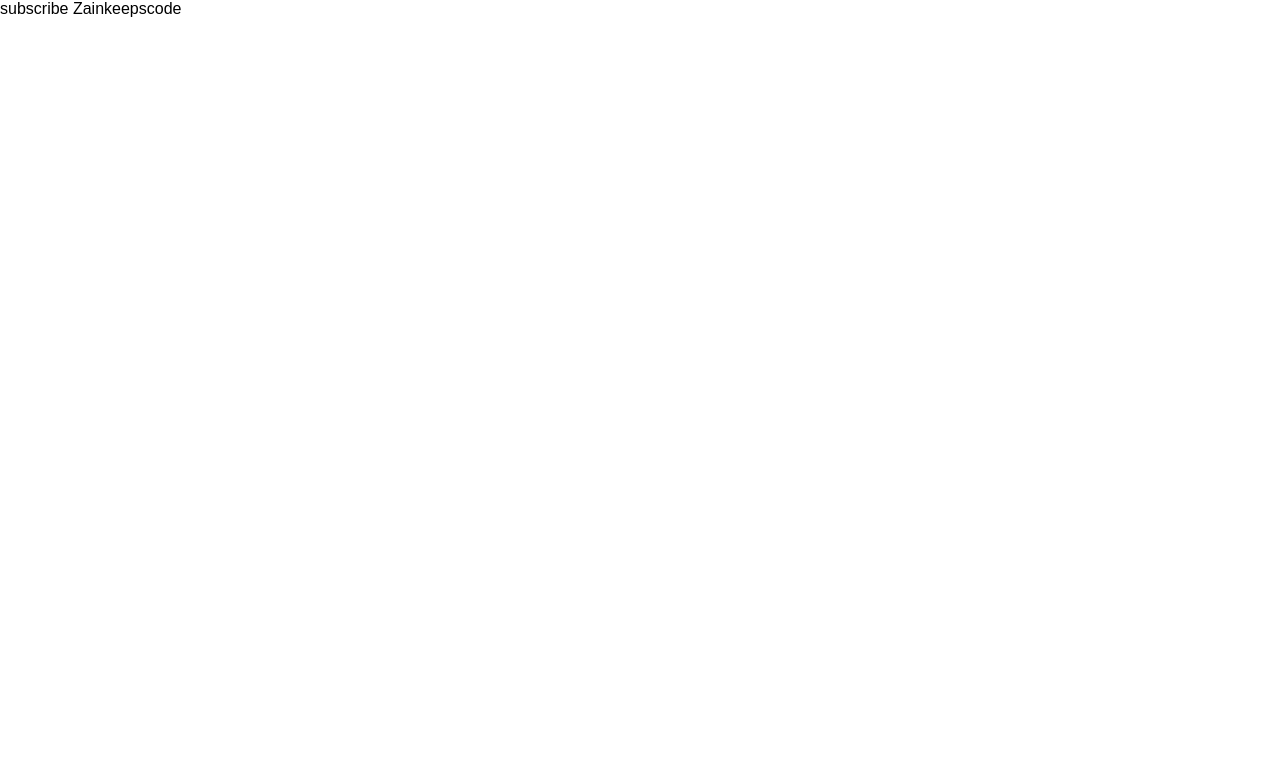
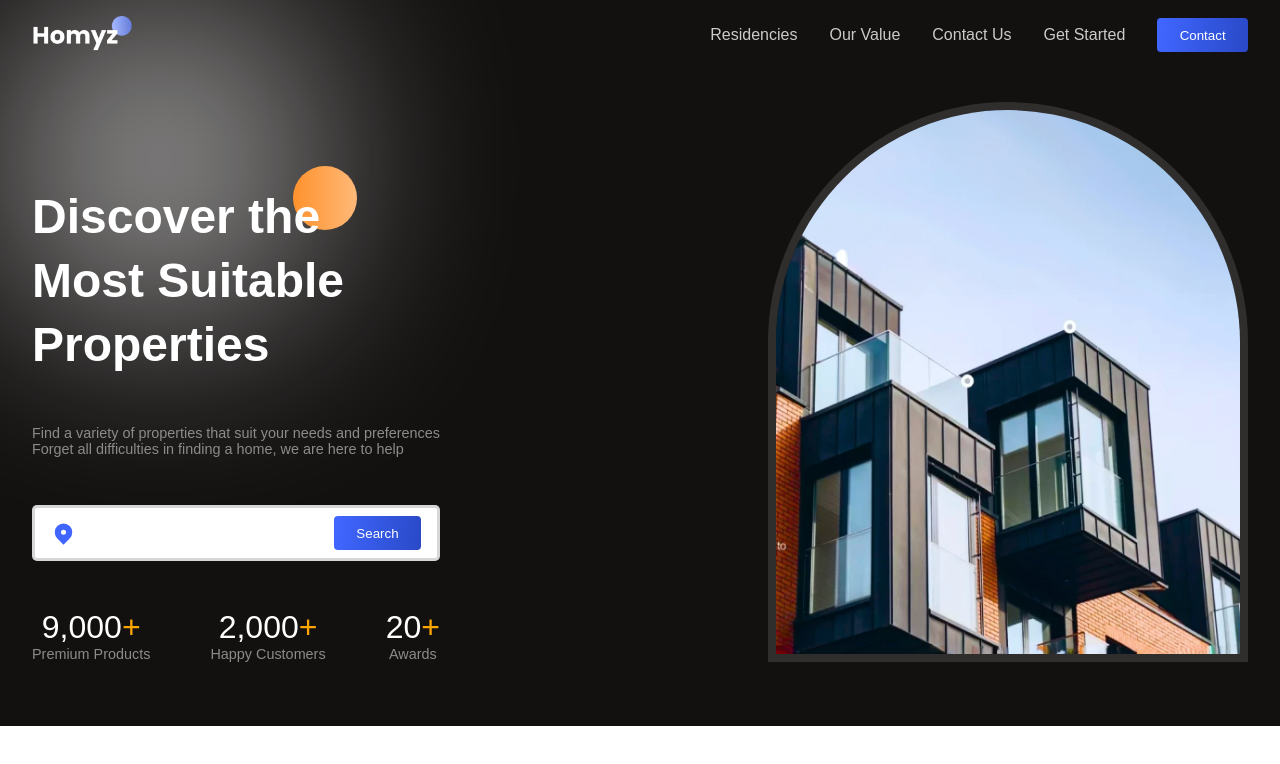
Before and after one commit to laslomcd/react-real-estate, a React (Vite) app: page / in a window 1280 px wide. Shown: the top 764 px of the page. Built offline with nearby package versions, Linux system fonts and the light colour scheme.

Commit message:
working on header

```diff
--- /dev/null
+++ b/src/App.css
@@ -0,0 +1,18 @@
+.App {
+    position: relative;
+    overflow-x: clip;
+}
+
+.App>:nth-child(1) {
+    background-color: var(--black);
+    position: relative;
+}
+
+.white-gradient {
+    position: absolute;
+    height: 20rem;
+    width: 20rem;
+    background: rgba(255,255,255,0.522);
+    filter: blur(100px);
+    border-radius: 100px;
+}
--- a/src/App.jsx
+++ b/src/App.jsx
@@ -1,7 +1,17 @@
+import Header from "./components/Header/Header";
+import Hero from "./components/Hero/Hero";
+import './App.css'
 
 function App() {
   return (
-    <span>subscribe Zainkeepscode</span>
+    <div className="App">
+      <div>
+        <div className="white-gradient" />
+        <Header />
+        <Hero />
+      </div>
+
+    </div>
   );
 }
 
--- /dev/null
+++ b/src/components/Header/Header.css
@@ -0,0 +1,18 @@
+.h-wrapper {
+    color: white;
+}
+
+.h-container {
+    justify-content: space-between;
+    padding-top: 1rem;
+    padding-bottom: 1rem;
+    color: var(--secondary);
+}
+
+.h-menu {
+    gap: 2rem;
+}
+
+.h-menu>*:hover {
+    cursor: pointer;
+}
--- /dev/null
+++ b/src/components/Header/Header.jsx
@@ -0,0 +1,23 @@
+import './Header.css'
+
+const Header = () => {
+  return (
+      <section className='h-wrapper'>
+          <div className='flexCenter paddings innerWidth h-container'>
+              <img src="./logo.png" alt="" width={100} />
+              <div className="flexCenter h-menu">
+                  <a href="">Residencies</a>
+                  <a href="">Our Value</a>
+                  <a href="">Contact Us</a>
+                  <a href="">Get Started</a>
+                  <button className='button'>
+                      <a href="">Contact</a>
+                  </button>
+
+              </div>
+          </div>
+    </section>
+  )
+}
+
+export default Header
--- /dev/null
+++ b/src/components/Hero/Hero.css
@@ -0,0 +1,76 @@
+.hero-wrapper {
+    color: white;
+    position: relative;
+    padding-bottom: 2rem;
+}
+
+.hero-container {
+    justify-content: space-between;
+    align-items: flex-end;
+}
+
+.hero-left {
+    gap: 3rem;
+}
+
+.hero-title {
+    position: relative;
+    z-index: 1;
+}
+
+.hero-title > h1 {
+    font-weight: 600;
+    font-size: 3rem;
+    line-height: 4rem;
+}
+
+.orange-circle {
+    height: 4rem;
+    width: 4rem;
+    background: var(--orange-gradient);
+    border-radius: 99%;
+    position: absolute;
+    right: -4%;
+    top: -10%;
+    z-index: -1;
+}
+
+.search-bar {
+    background-color: white;
+    border-radius: 5px;
+    border: 3px solid rgba(120,120,120,0.3);
+    padding: 0.5rem 1rem;
+    justify-content: space-between;
+    width: 100%;
+}
+
+.search-bar>input {
+    border: none;
+    outline: none;
+}
+
+.stats {
+    width: 100%;
+    justify-content: space-between;
+}
+
+.stat>:nth-child(1) {
+    font-size: 2rem;
+}
+
+.stat>:nth-child(1)>:last-child {
+    color: orange;
+}
+
+.image-container {
+    width: 30rem;
+    height: 35rem;
+    overflow: hidden;
+    border-radius: 15rem 15rem 0 0;
+    border: 8px solid rgba(255, 255, 255, 0.12)
+}
+
+.image-container > img {
+    width: 100%;
+    width: 100%;
+}
--- /dev/null
+++ b/src/components/Hero/Hero.jsx
@@ -0,0 +1,58 @@
+import React from 'react'
+import './Hero.css'
+import { HiLocationMarker } from 'react-icons/hi'
+import CountUp from 'react-countup'
+
+const Hero = () => {
+  return (
+      <section className="hero-wrapper">
+          <div className="paddings innerWidth flexCenter hero-container">
+              <div className="flexColStart hero-left">
+                  <div className="hero-title">
+                      <div className="orange-circle"></div>
+                      <h1>Discover the<br />Most Suitable <br />Properties</h1>
+                  </div>
+                  <div className="flexColStart hero-des">
+                      <span className='secondaryText'>Find a variety of properties that suit your needs and preferences</span>
+                      <span className='secondaryText'>Forget all difficulties in finding a home, we are here to help</span>
+                  </div>
+                  <div className="flexCenter search-bar">
+                      <HiLocationMarker color="var(--blue)" size={25}></HiLocationMarker>
+                      <input type="text" />
+                      <button className='button'>Search</button>
+                  </div>
+                  <div className="flexCenter stats">
+                      <div className="flexColCenter stat">
+                          <span>
+                              <CountUp start={8800} end={9000} duration={4} separator="," />
+                              <span>+</span>
+                          </span>
+                          <span className='secondaryText'>Premium Products</span>
+                      </div>
+                      <div className="flexColCenter stat">
+                          <span>
+                              <CountUp start={1950} end={2000} duration={4} separator="," />
+                              <span>+</span>
+                          </span>
+                          <span className='secondaryText'>Happy Customers</span>
+                      </div>
+                      <div className="flexColCenter stat">
+                          <span>
+                              <CountUp end={20} duration={4} separator="," />
+                              <span>+</span>
+                          </span>
+                          <span className='secondaryText'>Awards</span>
+                      </div>
+                  </div>
+              </div>
+              <div className="flexCenter hero-right">
+                  <div className="image-container">
+                      <img src="./hero-image.png" alt="" />
+                  </div>
+              </div>
+          </div>
+    </section>
+  )
+}
+
+export default Hero
--- a/src/index.css
+++ b/src/index.css
@@ -82,6 +82,21 @@ a {
   font-weight: 600;
 }
 
+.button {
+  font-weight: 500;
+  padding: .6rem 1.4rem;
+  color: white;
+  background: var(--blue-gradient);
+  border: none;
+  border-radius: 4px;
+  transition: all 300ms ease-in;
+}
+
+button:hover {
+  cursor: default;
+  transform: scale(1.1);
+}
+
 /* media queries */
 @media (min-width: 1536px) {
   .innerWidth {
```
Also changed, not shown: src/components/Companies/Companies.jsx (added, +9 -0 lines), src/components/Companies/Companies.css (added).
